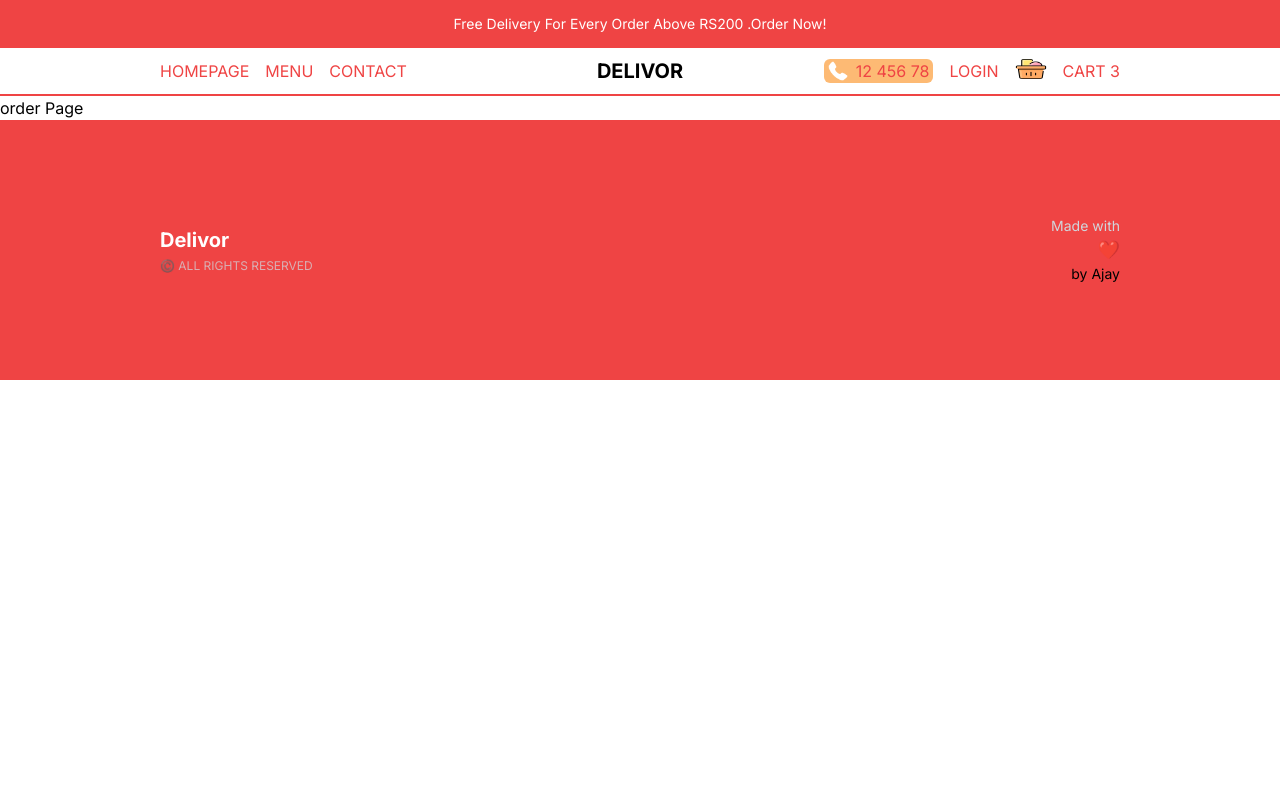
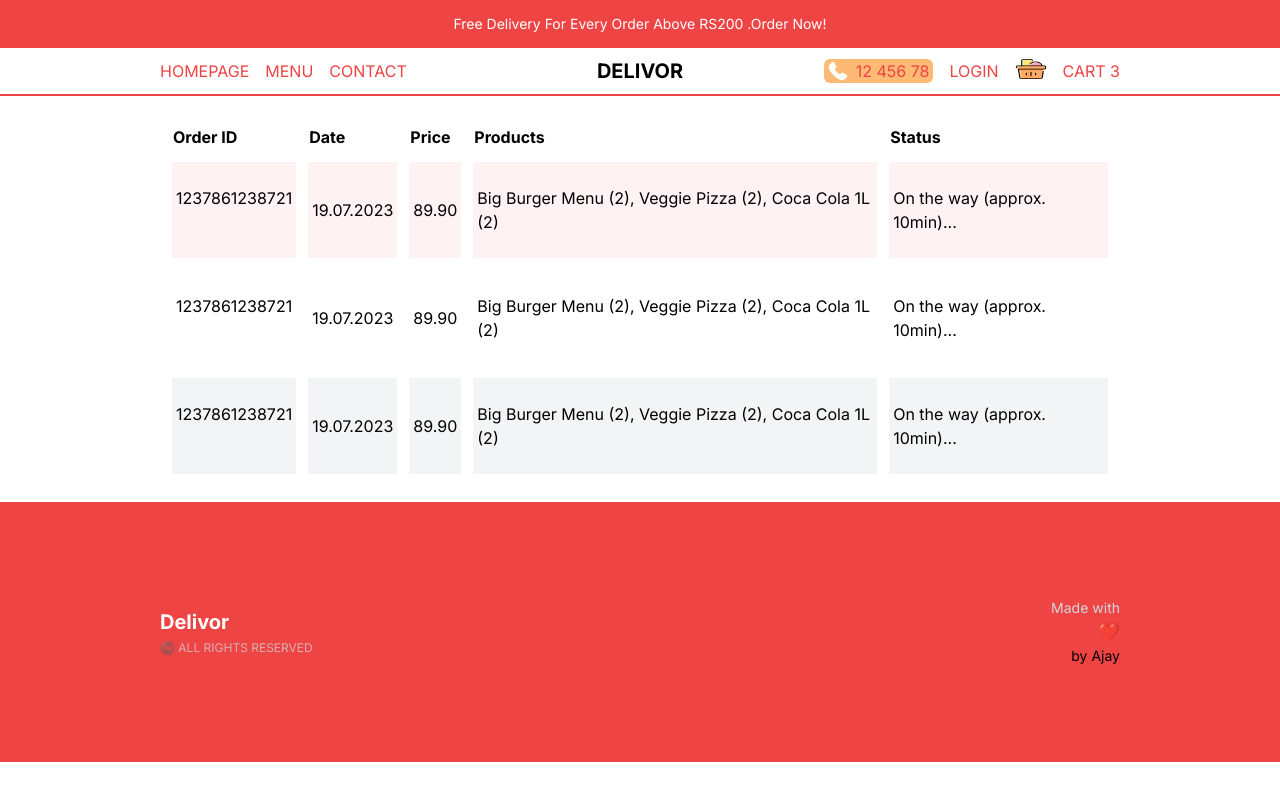
Before and after one commit to Ajay-v44/Delivor, a Next.js app: page /orders in a window 1280 px wide. Built offline with nearby package versions, Linux system fonts and the light colour scheme.

Commit message:
created order page

```diff
--- a/app/orders/page.tsx
+++ b/app/orders/page.tsx
@@ -1,11 +1,44 @@
-import React from 'react'
+import React from "react";
 
-const OrderPage = () => {
+const OrdersPage = () => {
   return (
-    <div>
-      order Page
+    <div className="p-4 lg:px-20 xl:px-40">
+      <table className="w-full border-separate border-spacing-3">
+        <thead>
+          <tr className="text-left">
+            <th className="hidden md:block">Order ID</th>
+            <th>Date</th>
+            <th>Price</th>
+            <th className="hidden md:block">Products</th>
+            <th>Status</th>
+          </tr>
+        </thead>
+        <tbody>
+          <tr className="text-sm md:text-base bg-red-50">
+            <td className="hidden md:block py-6 px-1">1237861238721</td>
+            <td className="py-6 px-1">19.07.2023</td>
+            <td className="py-6 px-1">89.90</td>
+            <td className="hidden md:block py-6 px-1">Big Burger Menu (2), Veggie Pizza (2), Coca Cola 1L (2)</td>
+            <td className="py-6 px-1">On the way (approx. 10min)...</td>
+          </tr>
+          <tr className="text-sm md:text-base odd:bg-gray-100">
+            <td className="hidden md:block py-6 px-1">1237861238721</td>
+            <td className="py-6 px-1">19.07.2023</td>
+            <td className="py-6 px-1">89.90</td>
+            <td className="hidden md:block py-6 px-1">Big Burger Menu (2), Veggie Pizza (2), Coca Cola 1L (2)</td>
+            <td className="py-6 px-1">On the way (approx. 10min)...</td>
+          </tr>
+          <tr className="text-sm md:text-base odd:bg-gray-100">
+            <td className="hidden md:block py-6 px-1">1237861238721</td>
+            <td className="py-6 px-1">19.07.2023</td>
+            <td className="py-6 px-1">89.90</td>
+            <td className="hidden md:block py-6 px-1">Big Burger Menu (2), Veggie Pizza (2), Coca Cola 1L (2)</td>
+            <td className="py-6 px-1">On the way (approx. 10min)...</td>
+          </tr>
+        </tbody>
+      </table>
     </div>
-  )
-}
+  );
+};
 
-export default OrderPage
+export default OrdersPage;
```
